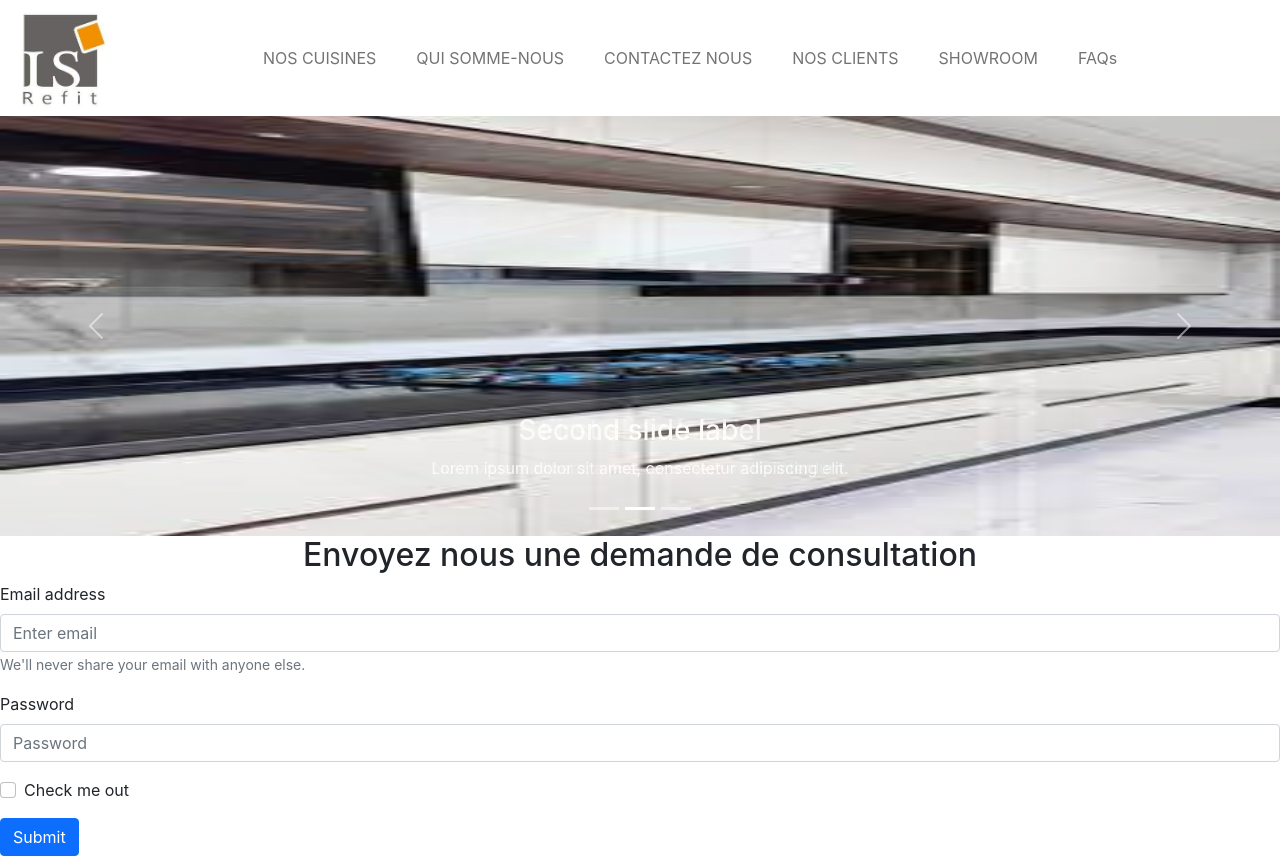
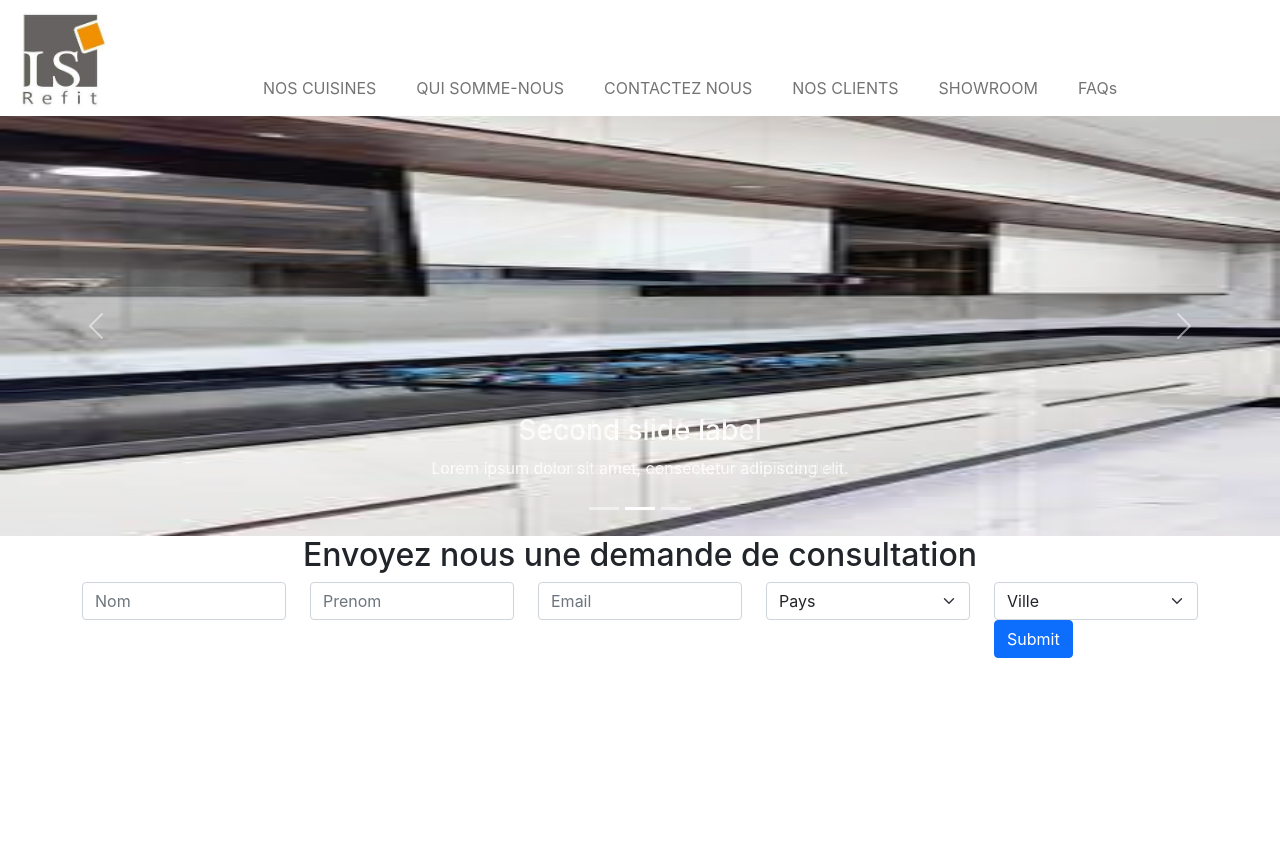
Before and after one commit to housni234/ISrefit, a React (Create React App) app: page / in a window 1280 px wide. After the commit the page ends 800 px from the top, so only its background shows below. Built offline with nearby package versions, Linux system fonts and the light colour scheme.

Commit message:
moving the Navbar to the bottom /  adding more inputs to the formulaire

```diff
--- a/src/App.css
+++ b/src/App.css
@@ -19,7 +19,6 @@
   width: 100%;
 }
 
-.form-title {
-  display: flex;
-  justify-content: center;
+.bar {
+  margin-top: 60px;
 }
--- a/src/Components/Formulaire.js
+++ b/src/Components/Formulaire.js
@@ -1,28 +1,54 @@
 import Button from 'react-bootstrap/Button';
 import Form from 'react-bootstrap/Form';
+import Container from 'react-bootstrap/Container';
+import Row from 'react-bootstrap/Row';
+import Col from 'react-bootstrap/Col';
+
+
 
 function Formulaire() {
     return (
         <Form>
-            <h2 className='form-title'>Envoyez nous une demande de consultation</h2>
+            <h2 className='d-flex justify-content-center'>Envoyez nous une demande de consultation</h2>
+            <Container>
+                <Row>
+                    <Col>
+                        <Form.Group className="mb-3 " controlId="formBasicEmail">
+                            <Form.Control type="email" placeholder="Nom" />
+                        </Form.Group>
+                    </Col>
+                    <Col>
                         <Form.Group className="mb-3" controlId="formBasicEmail">
-                <Form.Label>Email address</Form.Label>
-                <Form.Control type="email" placeholder="Enter email" />
-                <Form.Text className="text-muted">
-                    We'll never share your email with anyone else.
-                </Form.Text>
+                            <Form.Control type="email" placeholder="Prenom" />
                         </Form.Group>
-
-            <Form.Group className="mb-3" controlId="formBasicPassword">
-                <Form.Label>Password</Form.Label>
-                <Form.Control type="password" placeholder="Password" />
+                    </Col>
+                    <Col>
+                        <Form.Group className="mb-3" controlId="formBasicEmail">
+                            <Form.Control type="email" placeholder="Email" />
                         </Form.Group>
-            <Form.Group className="mb-3" controlId="formBasicCheckbox">
-                <Form.Check type="checkbox" label="Check me out" />
-            </Form.Group>
+                    </Col>
+                    <Col>
+                        <Form.Group as={Col} controlId="formGridState">
+                            <Form.Select defaultValue="Choose...">
+                                <option>Pays</option>
+                                <option>...</option>
+                            </Form.Select>
+                        </Form.Group></Col>
+                    <Col>
+                        <Col>
+                            <Form.Group as={Col} controlId="formGridState">
+                                <Form.Select defaultValue="Choose...">
+                                    <option>Ville</option>
+                                    <option>...</option>
+                                </Form.Select>
+                            </Form.Group></Col>
+                        <Col></Col>
                         <Button variant="primary" type="submit">
                             Submit
                         </Button>
+                    </Col>
+                </Row>
+            </Container>
         </Form>
     );
 }
--- a/src/Components/NavBar.js
+++ b/src/Components/NavBar.js
@@ -16,7 +16,7 @@ function NavBar() {
             <Container fluid>
                 <Image className="logo" src={require("/Users/admin/Desktop/is-refit/src/images/isRefit.jpeg")} />
                 <Navbar.Toggle aria-controls="basic-navbar-nav" />
-                <Navbar.Collapse id="basic-navbar-nav">
+                <Navbar.Collapse id="basic-navbar-nav" className="bar">
                     <Nav className="mx-auto mt-auto" >
                         <Row>
                             <Col md="auto">
```
Lines whose indentation alone changed are shown as unchanged.
